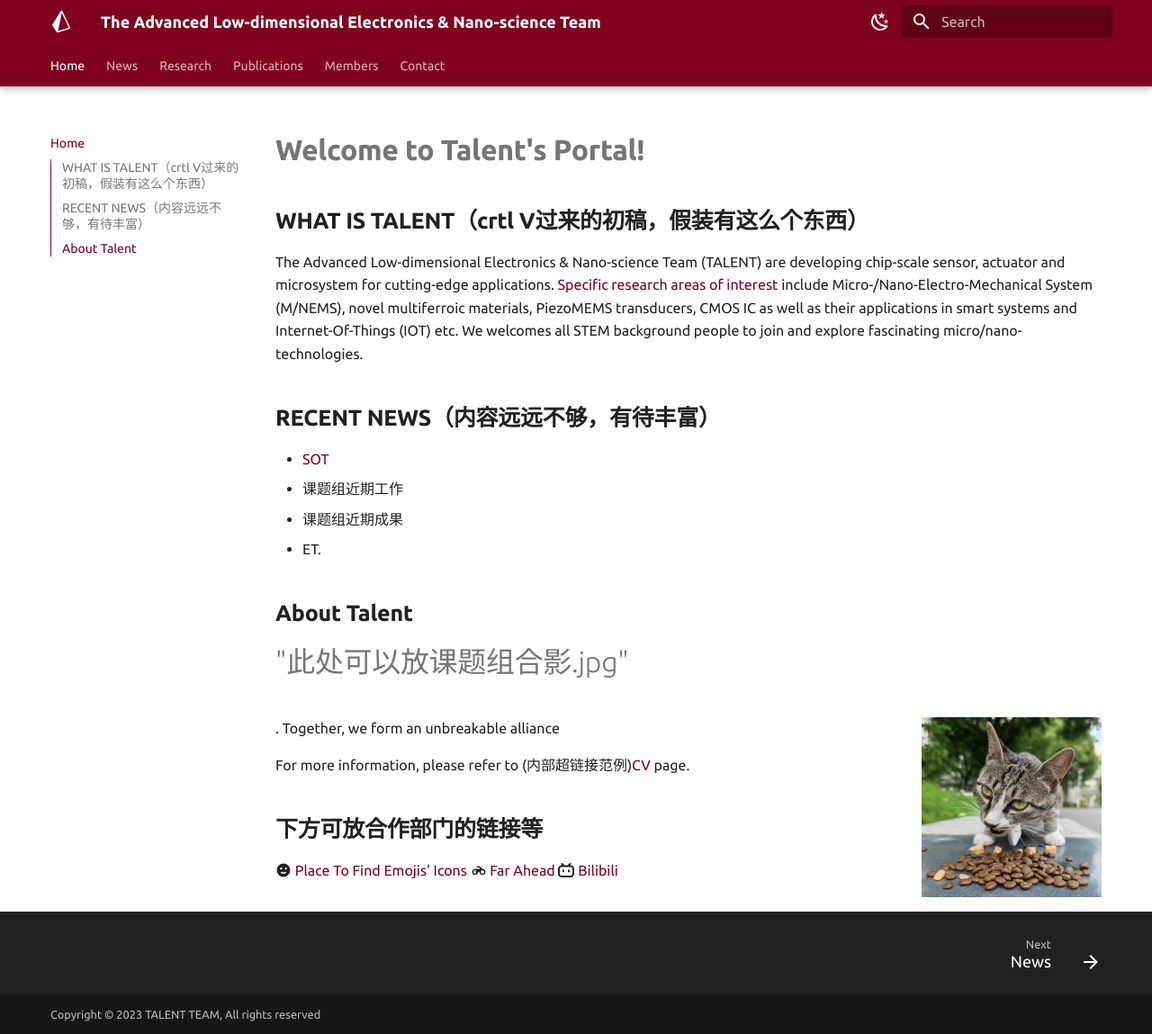
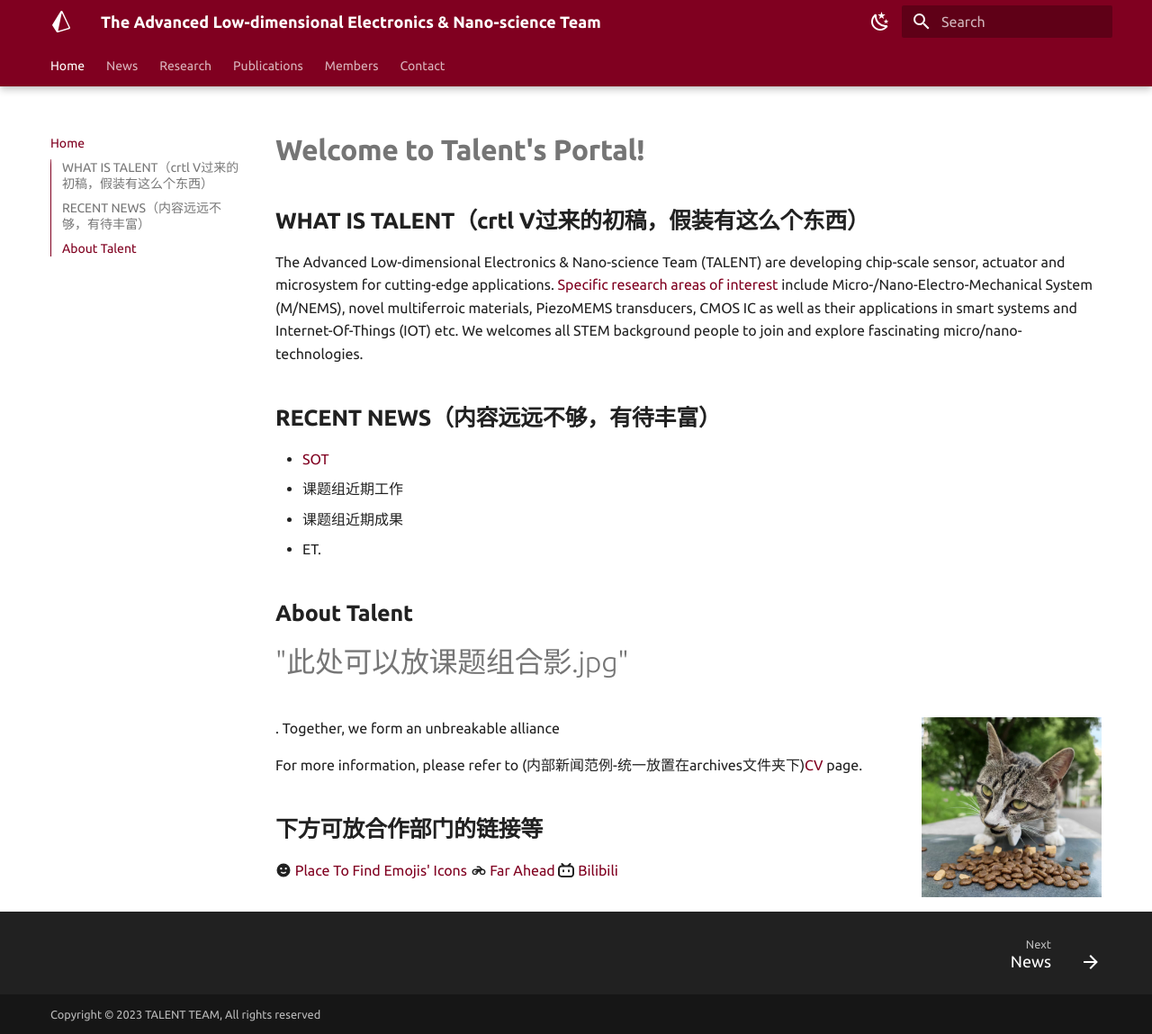
Before and after one commit to LvmIIaO/LvmIIaO.github.io, an MkDocs documentation site: the page built from docs/index.md, in a window 1280 px wide and 1149 px high. Shown: the whole window at 90% size. Built offline with MkDocs 1.6.1 and Material for MkDocs 9.7.7, drawn with Linux system fonts in a browser that asks for light colours.

Commit message:
新建了'archives'文件夹
用于存放内部新闻：诸如某人论文见刊之类的组内新闻

```diff
--- a/docs/index.md
+++ b/docs/index.md
@@ -21,7 +21,7 @@ The Advanced Low-dimensional Electronics & Nano-science Team (TALENT) are develo
  .
 Together, we form an unbreakable alliance
 
-For more information, please refer to (内部超链接范例)[CV](./News/News.md) page.
+For more information, please refer to (内部新闻范例-统一放置在archives文件夹下)[CV](./archives/1/1.md) page.
 
 
 ## **下方可放合作部门的链接等**
```
Also changed, not shown: docs/archives/1/1.md (added, +9 -0 lines), docs/.NewsNews.md.txt (added).
